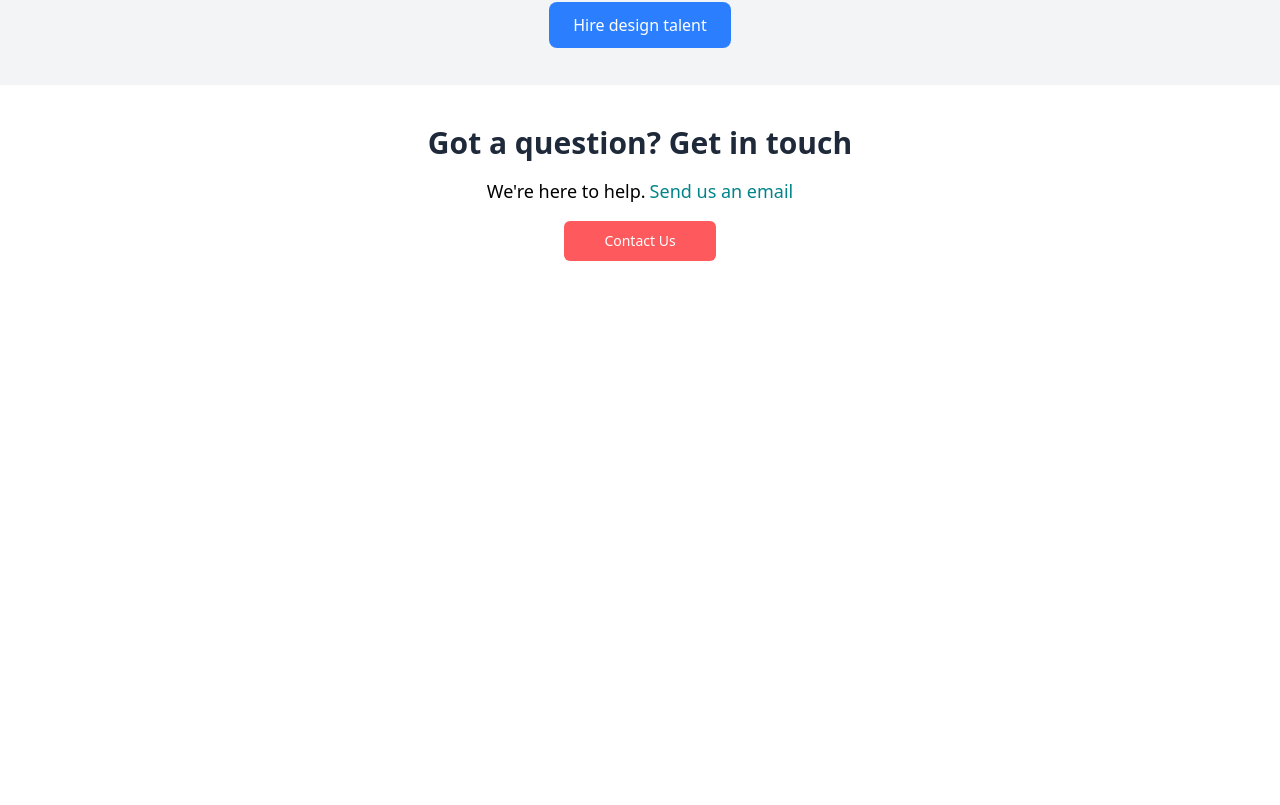
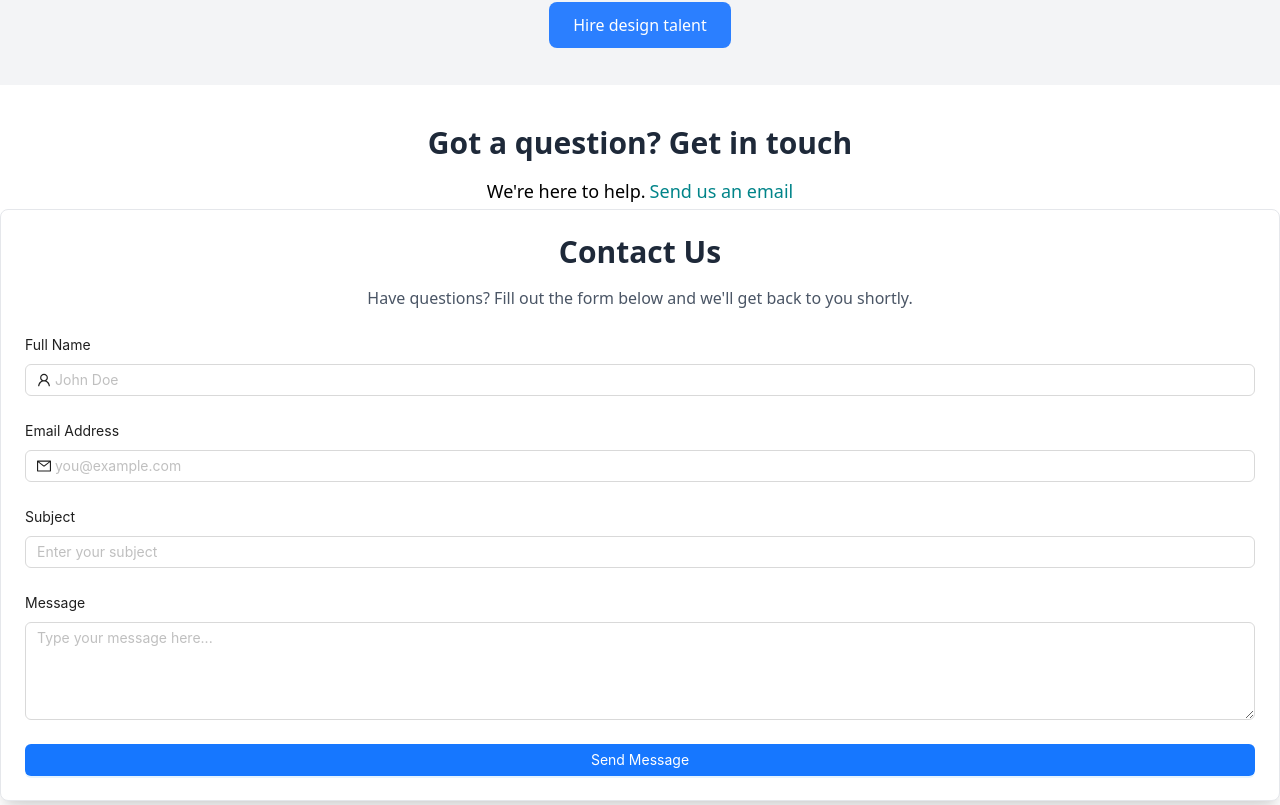
Before and after one commit to gmhridu/CAD, a React (Vite) app: page / in a window 1280 px wide. Shown: the part 4054-4859 px from the top of the page. Before the commit the page ends 4315 px from the top, so only its background shows below. Built offline with nearby package versions, Linux system fonts and the light colour scheme.

Commit message:
homepage contact us edited

```diff
--- a/src/components/GetInTouch.tsx
+++ b/src/components/GetInTouch.tsx
@@ -1,5 +1,5 @@
 import { Link } from "react-router-dom";
-import { Button } from "./ui/Button";
+import Contact from "@/pages/Contact";
 
 const GetInTouch = () => {
   return (
@@ -15,11 +15,8 @@ const GetInTouch = () => {
           </span>
         </Link>
       </p>
-      <div className="flex justify-center mt-4">
-        <Link to={"/contact"}>
-          <Button variant={"primary"} className="px-10">Contact Us</Button>
-        </Link>
-      </div>
+      <Contact className="w-full max-w-7xl mx-2" />
+
     </div>
   );
 };
--- a/src/pages/Contact.tsx
+++ b/src/pages/Contact.tsx
@@ -6,8 +6,13 @@ import emailjs from "@emailjs/browser";
 import { SyncOutlined, MailOutlined, UserOutlined } from "@ant-design/icons";
 import { toast } from "sonner";
 import { useState } from "react";
+import { cn } from "@/lib/utils";
 
-const Contact = () => {
+type TContactProps = {
+  className?: string;
+};
+
+const Contact = ({ className }: TContactProps) => {
   const [isLoading, setIsLoading] = useState(false);
   const {
     control,
@@ -46,9 +51,10 @@ const Contact = () => {
   };
 
   return (
-    <>
-      <div className="flex flex-col items-center justify-center md:h-[75vh]">
-        <div className="max-w-lg mx-auto p-6 bg-white shadow-xl rounded-lg border border-gray-200 ">
+    <div
+      className="flex flex-col items-center justify-center md:h-[75vh]"
+    >
+      <div className={cn("max-w-lg mx-auto p-6 bg-white shadow-xl rounded-lg border border-gray-200", className)}>
         <h2 className="text-3xl font-semibold text-center mb-4 text-gray-800">
           Contact Us
         </h2>
@@ -142,7 +148,6 @@ const Contact = () => {
         </Form>
       </div>
     </div>
-    </>
   );
 };
 
```
Lines whose indentation alone changed are shown as unchanged.
